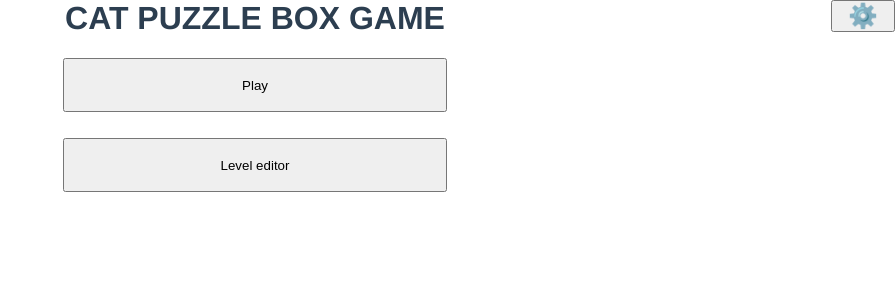
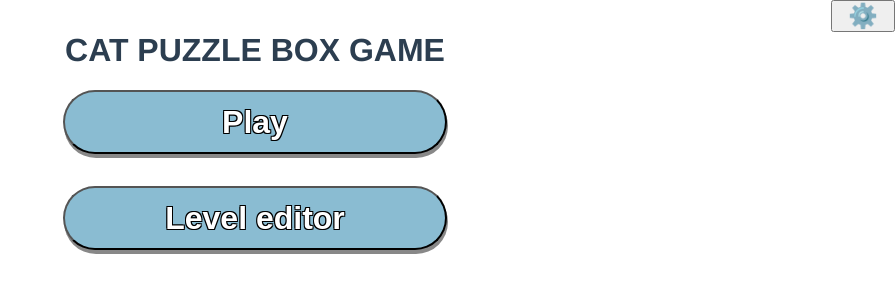
Before and after one commit to enwrath/catpuzzle, a Vue app: page /leveledit in a window 1280 px wide. Shown: the top 300 px of the page, without its empty margins (385-1280 px from the left). Built offline with nearby package versions, Linux system fonts and the light colour scheme.

Commit message:
Main menu button style

```diff
--- a/src/views/MainMenu.vue
+++ b/src/views/MainMenu.vue
@@ -18,6 +18,9 @@ export default {
 
 <!-- Add "scoped" attribute to limit CSS to this component only -->
 <style scoped>
+h1 {
+  margin-top: 2rem;
+}
 div {
   display: flex;
   flex-direction: column;
@@ -25,8 +28,18 @@ div {
 }
 button {
   width: 30%;
-  min-width: 12em;
-  height: 4em;
-  margin-bottom: 2em;
+  min-width: 8em;
+  height: 2em;
+  margin-bottom: 1em;
+  border-radius: 1em;
+  background-color: #8abcd2;
+  font-size: xx-large;
+  font-weight: bold;
+  text-shadow: -1px 1px 0 #000000,1px 1px 0 #000000,1px -1px 0 #000000,-1px -1px 0 #000000;
+  color: #FFFFFF;
+  box-shadow: 1px 4px #888888;
+}
+button:hover {
+  background-color: #9fe2ff;
 }
 </style>
```
